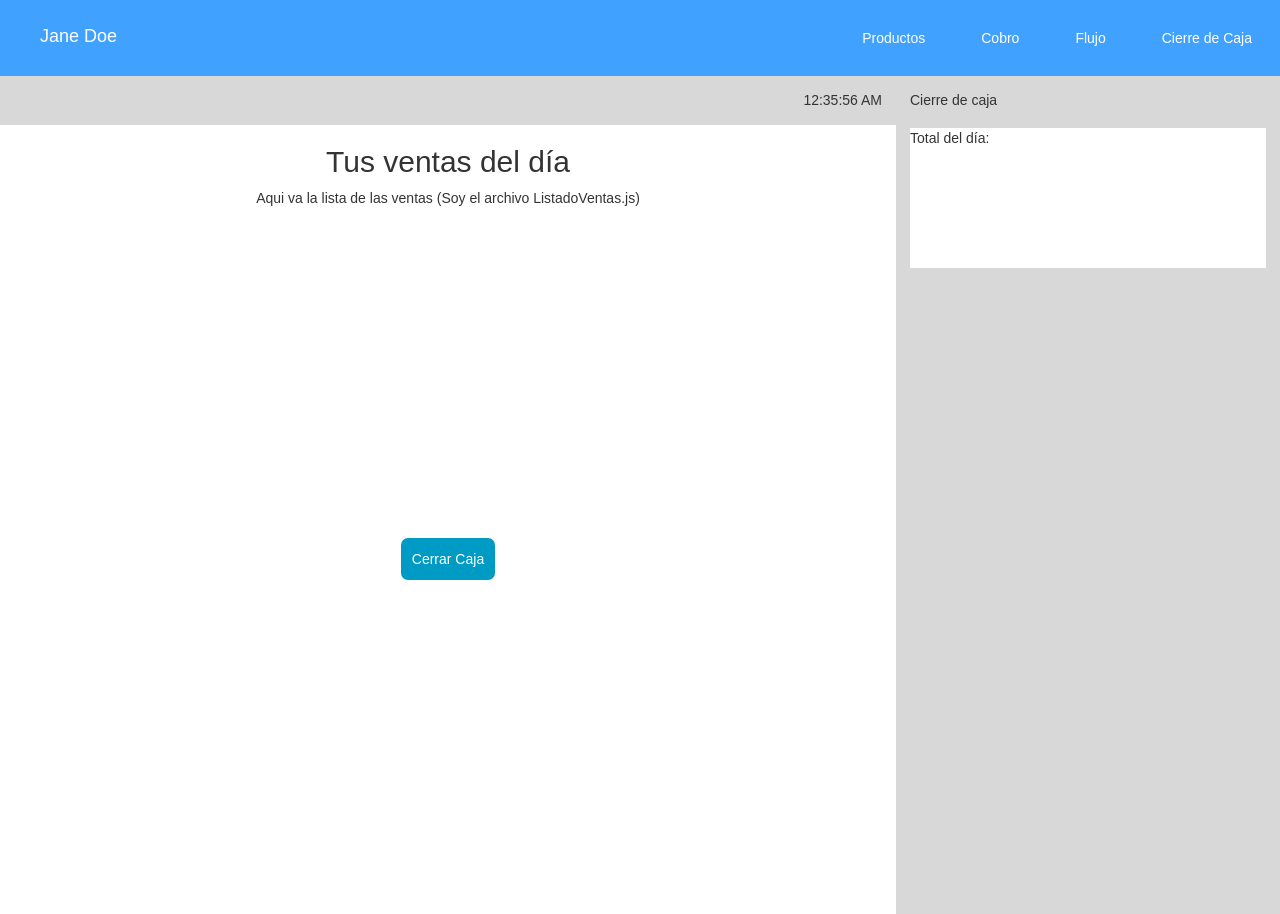
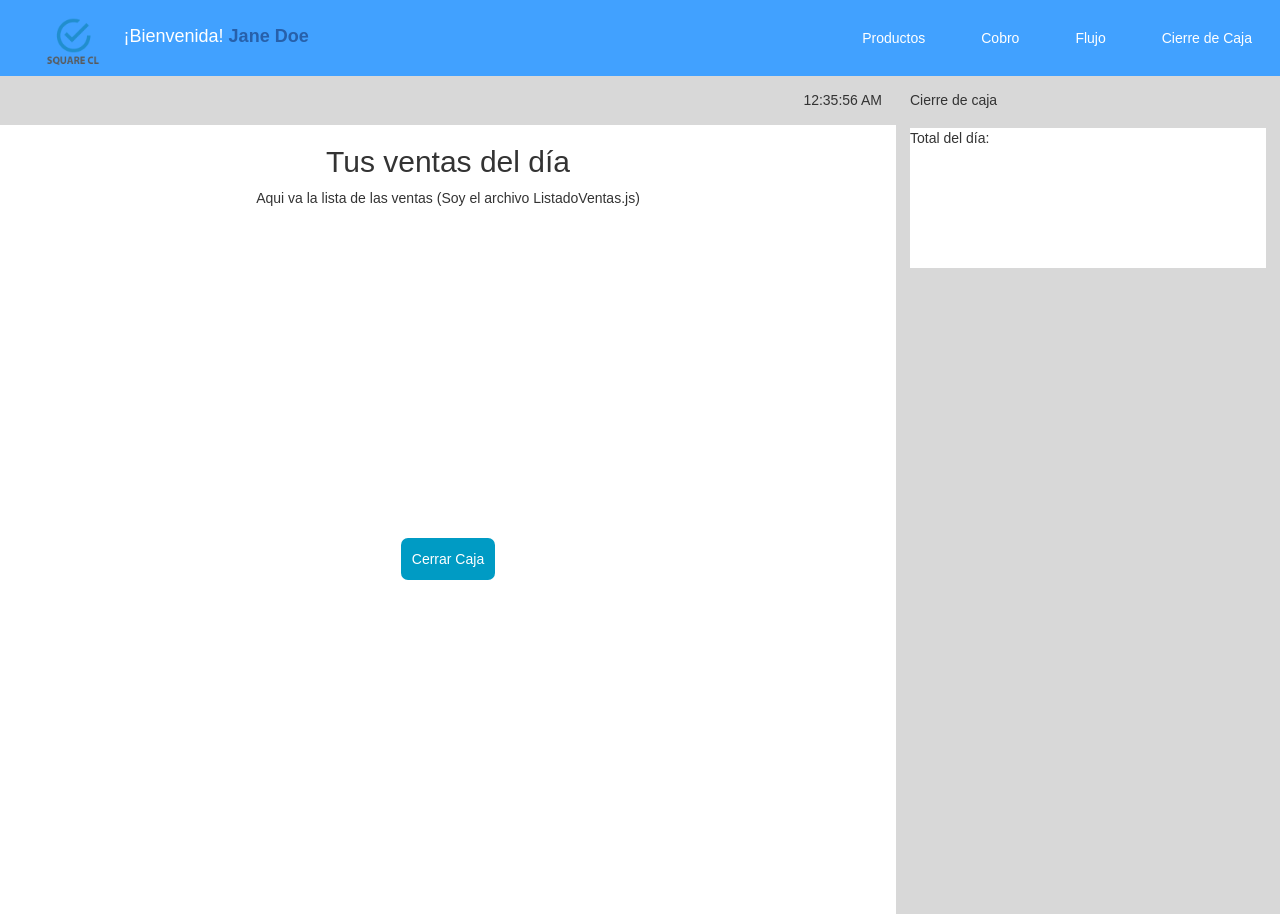
Before and after one commit to claudinacr/SquarePOS, a React (Create React App) app: page /#/Ventas/ContainerVentas in a window 1280 px wide. Built offline with nearby package versions, Linux system fonts and the light colour scheme.

Commit message:
modificacion en menu

```diff
--- a/src/Components/Flujos/Filtro1.js
+++ b/src/Components/Flujos/Filtro1.js
@@ -2,7 +2,7 @@ import React from 'react';
 
 const Filtro1 = () => (
   <div className='Filtro1'>
-    <h2>DIA</h2>
+    <h2>Día</h2>
   </div>
 )
 
--- a/src/Components/Flujos/Filtro2.js
+++ b/src/Components/Flujos/Filtro2.js
@@ -2,7 +2,7 @@ import React from 'react';
 
 const Filtro2 = () => (
   <div className='Filtro2'>
-    <h2>INGRESOS</h2>
+    <h2>Ingresos</h2>
   </div>
 )
 
--- a/src/Components/Flujos/Filtro3.js
+++ b/src/Components/Flujos/Filtro3.js
@@ -2,7 +2,7 @@ import React from 'react';
 
 const Filtro3 = () => (
   <div className='Filtro3'>
-    <h2>GANANCIA</h2>
+    <h2>Ganancia</h2>
   </div>
 )
 
--- a/src/Components/Flujos/Filtro4.js
+++ b/src/Components/Flujos/Filtro4.js
@@ -2,7 +2,7 @@ import React from 'react';
 
 const Filtro4 = () => (
   <div className='Filtro4'>
-    <h2>PERDIDAS</h2>
+    <h2>Pérdidas</h2>
   </div>
 )
 
--- a/src/Components/Flujos/Filtro5.js
+++ b/src/Components/Flujos/Filtro5.js
@@ -2,7 +2,7 @@ import React from 'react';
 
 const Filtro5 = () => (
   <div className='Filtro5'>
-    <h2>METAS</h2>
+    <h2>Metas</h2>
   </div>
 )
 
--- a/src/Components/Main.css
+++ b/src/Components/Main.css
@@ -4,11 +4,15 @@
 	margin: 2em;
 }
 
-.menu li:first-child{
+.menu li:first-child, .menu li:nth-child(2){
   float: left;
   color: #FFFFFF;
   margin: 0;
-  padding-top: 1.2em;
+  vertical-align: middle;
+}
+
+.menu li:nth-child(2){
+  padding: 1.2em;
 }
 
 .menu a{
@@ -25,3 +29,22 @@
   background-color: #41A1FF;
   margin-bottom: 0;
 }
+
+.logo img{
+  height: 5em;
+  margin: 0;
+  padding-top: 1em;
+}
+
+.usuario strong{
+  color:#2760AA;
+  font-weight: 600;
+}
+
+.menu a:active{
+  color: #1F4F8D;
+}
+
+.menu li:active{
+  color: #1F4F8D;
+}
--- a/src/Components/Main.js
+++ b/src/Components/Main.js
@@ -3,6 +3,7 @@ import { Route, NavLink, HashRouter } from 'react-router-dom';
 import Containerproducts from './Products/Containerproducts';
 import Containerflujo from './Flujos/Containerflujo';
 import ContainerVentas from './Ventas/ContainerVentas';
+import logo from './logo.png';
 import './Main.css';
 
 class Main extends Component {
@@ -12,7 +13,8 @@ class Main extends Component {
       <HashRouter>
         <div>
           <ul className="menu">
-            <li className="usuario"><h4>Jane Doe</h4></li>
+            <li className="logo"><img src={logo} alt="logo"/></li>
+            <li className="usuario"><h4>¡Bienvenida! <strong>Jane Doe</strong></h4></li>
             <li><NavLink to="/Products/Containerproducts">Productos</NavLink></li>
             <li><NavLink to="">Cobro</NavLink></li>
             <li><NavLink to="/Flujos/Containerflujo">Flujo</NavLink></li>
```
Also changed, not shown: src/Components/logo.png (added).
